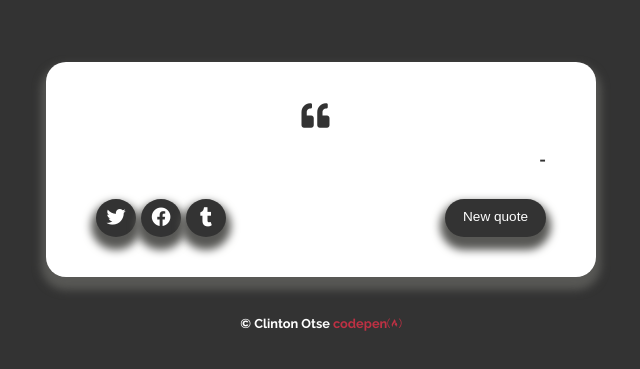
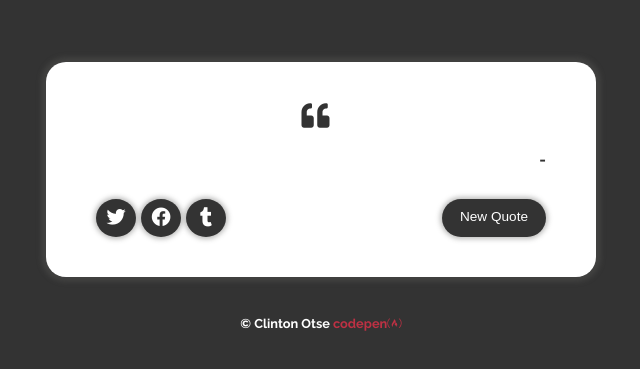
Before and after one commit to DhanteyUD/Random-Quote-Machine, a plain HTML site: page index.html in a window 1280 px wide. Shown: the part 211-580 px from the top of the page, without its empty margins (319-959 px from the left). Drawn offline with nearby package versions, Linux system fonts and the light colour scheme; no server answers.

Commit message:
Updated Quote Machine

```diff
--- a/index.html
+++ b/index.html
@@ -55,7 +55,7 @@
           >
             <i class="fab fa-tumblr"></i>
           </a>
-          <button class="button" id="new-quote">New quote</button>
+          <button class="button" id="new-quote">New Quote</button>
         </div>
       </div>
       <br />
--- a/script.js
+++ b/script.js
@@ -92,12 +92,6 @@ function getQuote() {
     },
     1000
   );
-  $('#new-quote').animate(
-    {
-      backgroundColor: colors[color],
-    },
-    1000
-  );
 }
 
 $(document).ready(function () {
--- a/style.css
+++ b/style.css
@@ -50,7 +50,23 @@ body {
   padding: 40px 50px;
   display: table;
   background-color: #fff;
-  box-shadow: 0px 8px 8px 5px rgb(88, 88, 85);
+  box-shadow: 0px 0px 5px 5px rgba(88, 88, 85, 0.4);
+}
+
+#quote-box > .buttons > .button {
+  height: 38px;
+  border: none;
+  border-radius: 3px;
+  color: #fff;
+  background-color: #333;
+  outline: none;
+  font-size: 0.85em;
+  padding: 8px 18px 6px 18px;
+  margin-top: 30px;
+  opacity: 1;
+  cursor: pointer;
+  box-shadow: 0px 0px 5px 2px rgb(88, 88, 85, 0.4);
+  transition: transform 0.5s;
 }
 
 #quote-box > .quote-text > i {
@@ -80,22 +96,6 @@ body {
   width: 450px;
   margin: auto;
   display: block;
-}
-
-#quote-box > .buttons > .button {
-  height: 38px;
-  border: none;
-  border-radius: 3px;
-  color: #fff;
-  background-color: #333;
-  outline: none;
-  font-size: 0.85em;
-  padding: 8px 18px 6px 18px;
-  margin-top: 30px;
-  opacity: 1;
-  cursor: pointer;
-  box-shadow: 0px 8px 8px 5px rgb(88, 88, 85);
-  transition: transform 0.5s;
 }
 
 #quote-box > .buttons > #tweet-quote {
@@ -159,9 +159,11 @@ body {
   float: right;
   padding-bottom: 10px;
   border-radius: 19px;
+  font-weight: 600px;
+  background-color: #333;
 }
 
 #quote-box > .buttons > #new-quote:hover {
   opacity: 0.9;
-  transform: translateY(-7px);
+  transform: scale(1.1);
 }
```
